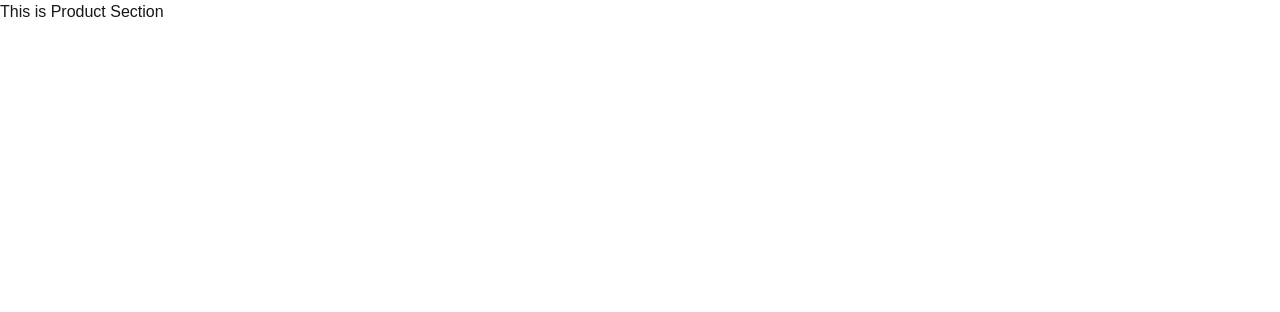
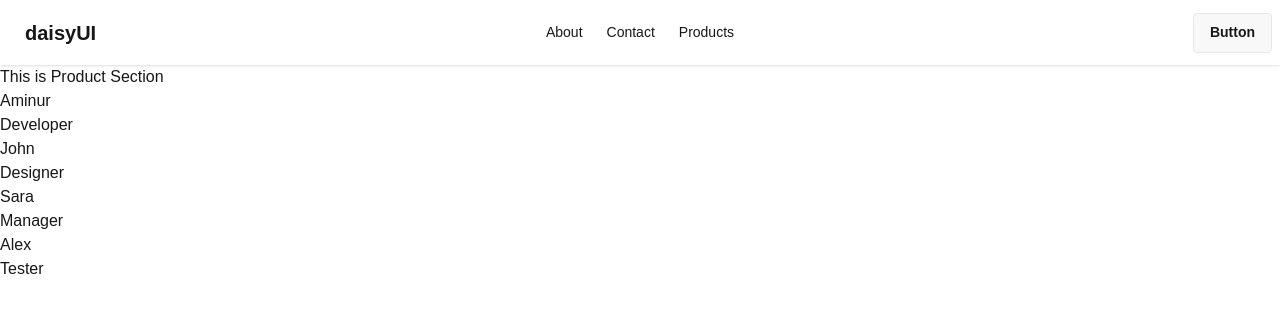
Before and after one commit to Aminulislam98/My-next-app, a Next.js app: page /product in a window 1280 px wide. Shown: the top 312 px of the page. Built offline with nearby package versions, Linux system fonts and the light colour scheme.

Commit message:
made about , contact and product NavLink and using href and next js path displayed data by looping

```diff
--- /dev/null
+++ b/src/SharedLayout/Navbar/Navbar.jsx
@@ -0,0 +1,57 @@
+import Link from "next/link";
+
+const Navbar = () => {
+  const links = (
+    <>
+      <li>
+        <Link href={"about"}>About</Link>
+      </li>
+      <li>
+        <Link href={"contact"}>Contact</Link>
+      </li>
+      <li>
+        <Link href={"product"}>Products</Link>
+      </li>
+    </>
+  );
+  return (
+    <div className="navbar bg-base-100 shadow-sm">
+      <div className="navbar-start">
+        <div className="dropdown">
+          <div tabIndex={0} role="button" className="btn btn-ghost lg:hidden">
+            <svg
+              xmlns="http://www.w3.org/2000/svg"
+              className="h-5 w-5"
+              fill="none"
+              viewBox="0 0 24 24"
+              stroke="currentColor"
+            >
+              {" "}
+              <path
+                strokeLinecap="round"
+                strokeLinejoin="round"
+                strokeWidth="2"
+                d="M4 6h16M4 12h8m-8 6h16"
+              />{" "}
+            </svg>
+          </div>
+          <ul
+            tabIndex="-1"
+            className="menu menu-sm dropdown-content bg-base-100 rounded-box z-1 mt-3 w-52 p-2 shadow"
+          >
+            {links}
+          </ul>
+        </div>
+        <a className="btn btn-ghost text-xl">daisyUI</a>
+      </div>
+      <div className="navbar-center hidden lg:flex">
+        <ul className="menu menu-horizontal px-1">{links}</ul>
+      </div>
+      <div className="navbar-end">
+        <a className="btn">Button</a>
+      </div>
+    </div>
+  );
+};
+
+export default Navbar;
--- a/src/app/about/aboutMe/page.jsx
+++ b/src/app/about/aboutMe/page.jsx
@@ -1,5 +1,3 @@
-import React from "react";
-
 const AboutMe = () => {
   return (
     <div>
--- a/src/app/contact/page.jsx
+++ b/src/app/contact/page.jsx
@@ -1,5 +1,3 @@
-import React from "react";
-
 const Contact = () => {
   return (
     <div>
--- a/src/app/layout.js
+++ b/src/app/layout.js
@@ -1,5 +1,6 @@
 import { Geist, Geist_Mono } from "next/font/google";
 import "./globals.css";
+import Navbar from "@/SharedLayout/Navbar/Navbar";
 
 const geistSans = Geist({
   variable: "--font-geist-sans",
@@ -22,7 +23,10 @@
       lang="en"
       className={`${geistSans.variable} ${geistMono.variable} h-full antialiased`}
     >
-      <body className="min-h-full flex flex-col">{children}</body>
+      <body className="min-h-full flex flex-col">
+        <Navbar></Navbar>
+        {children}
+      </body>
     </html>
   );
 }
--- a/src/app/product/page.jsx
+++ b/src/app/product/page.jsx
@@ -1,9 +1,35 @@
-import React from "react";
-
 const Product = () => {
+  const data = [
+    {
+      id: 1,
+      name: "Aminur",
+      role: "Developer",
+    },
+    {
+      id: 2,
+      name: "John",
+      role: "Designer",
+    },
+    {
+      id: 3,
+      name: "Sara",
+      role: "Manager",
+    },
+    {
+      id: 4,
+      name: "Alex",
+      role: "Tester",
+    },
+  ];
   return (
     <div>
       <h1>This is Product Section </h1>
+      {data.map((d) => (
+        <div key={d.id}>
+          <h1>{d.name}</h1>
+          <p>{d.role}</p>
+        </div>
+      ))}
     </div>
   );
 };
```
